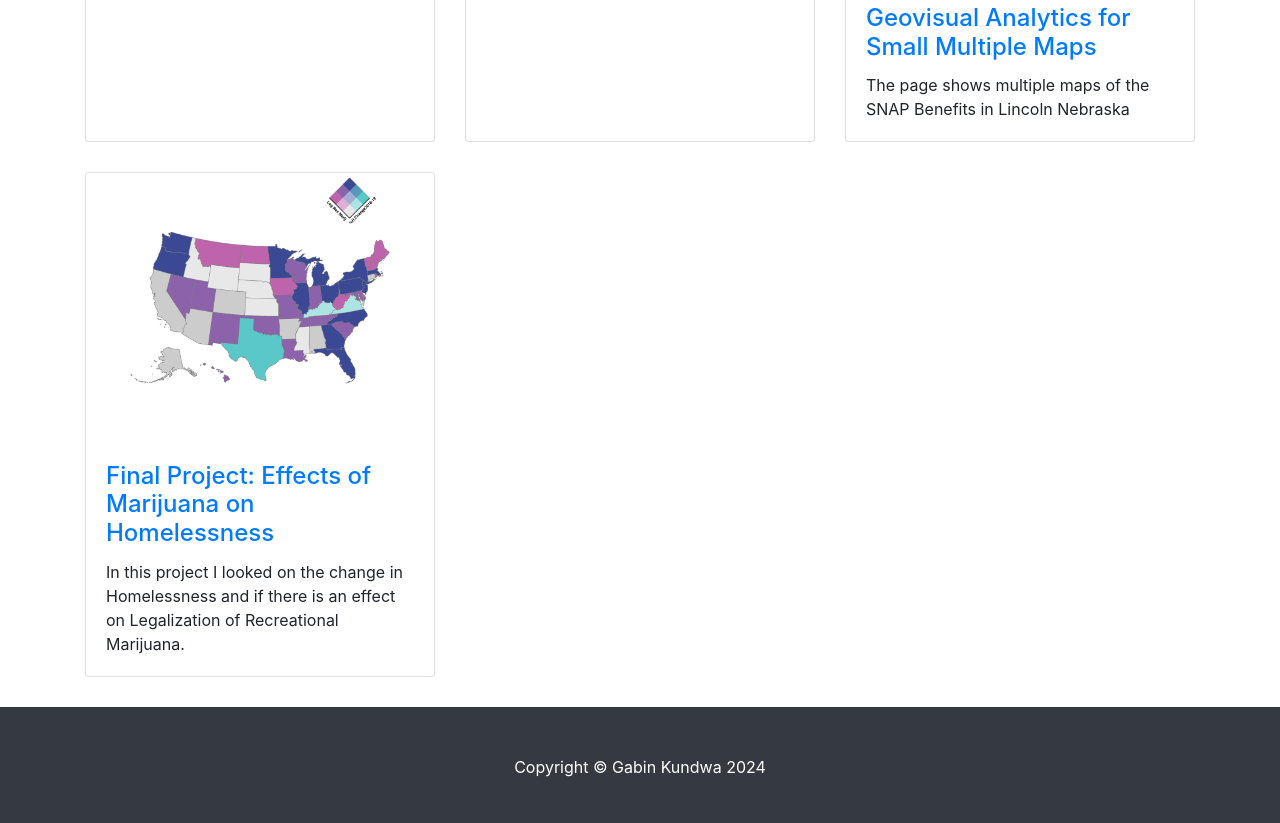
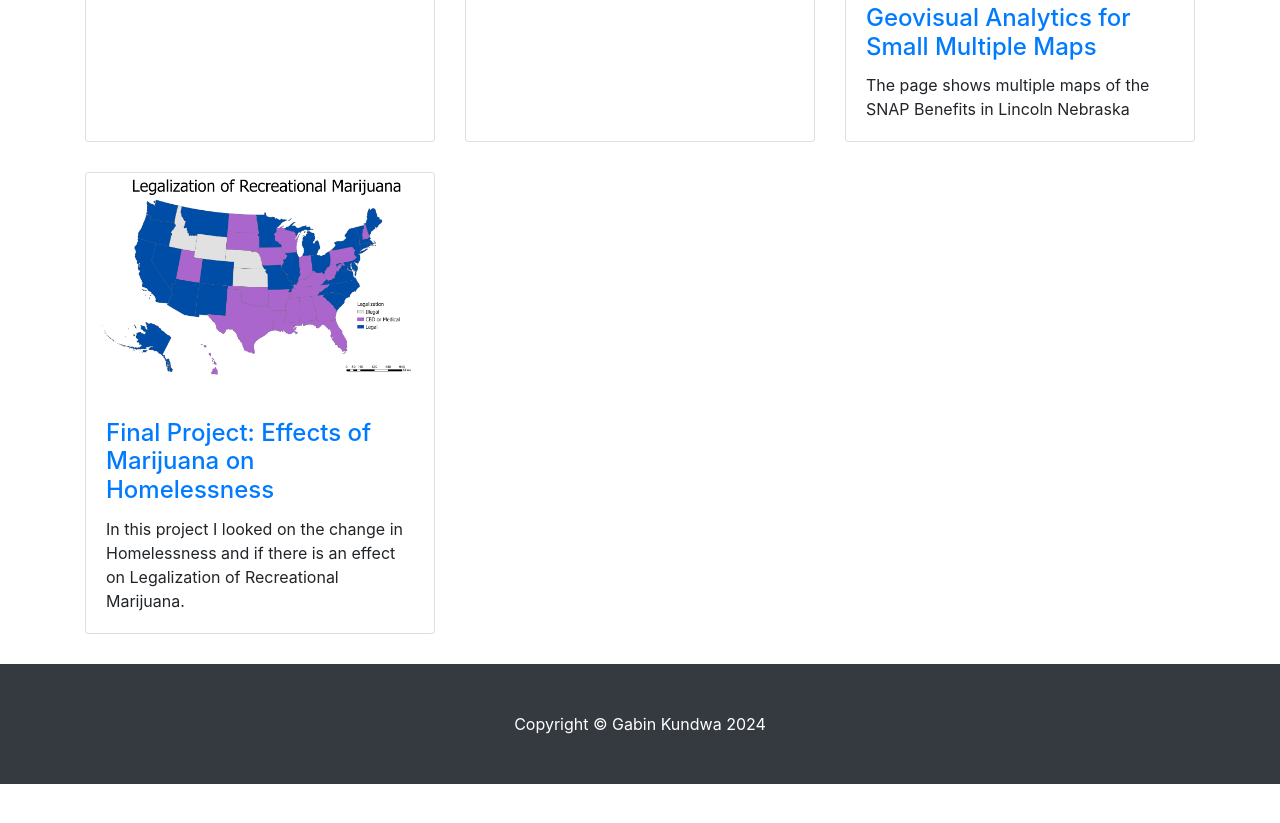
Before and after one commit to geog3540/gkundwa, a website: page index.html in a window 1280 px wide. Shown: the part 1228-2051 px from the top of the page. After the commit the page ends 2012 px from the top, so only its background shows below. Drawn offline with Linux system fonts and the light colour scheme.

Commit message:
changed the thumbnail
Almost Done bro

```diff
--- a/index.html
+++ b/index.html
@@ -126,7 +126,7 @@
         </div>
         <div class="col-lg-4 col-sm-6 portfolio-item">
           <div class="card h-100">
-            <a href="FinalProject.html"><img class="card-img-top" src="Images/FinalProjectthumbnail18_19.png" alt=""></a>
+            <a href="FinalProject.html"><img class="card-img-top" src="Images/legalizationmap.png" alt=""></a>
             <div class="card-body">
               <h4 class="card-title">
                 <a href="FinalProject.html">Final Project: Effects of Marijuana on Homelessness</a>
```
